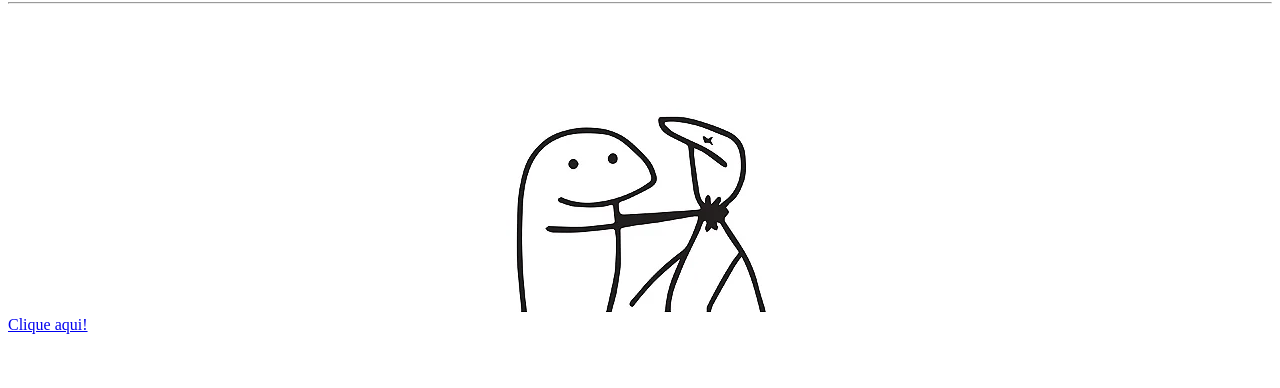
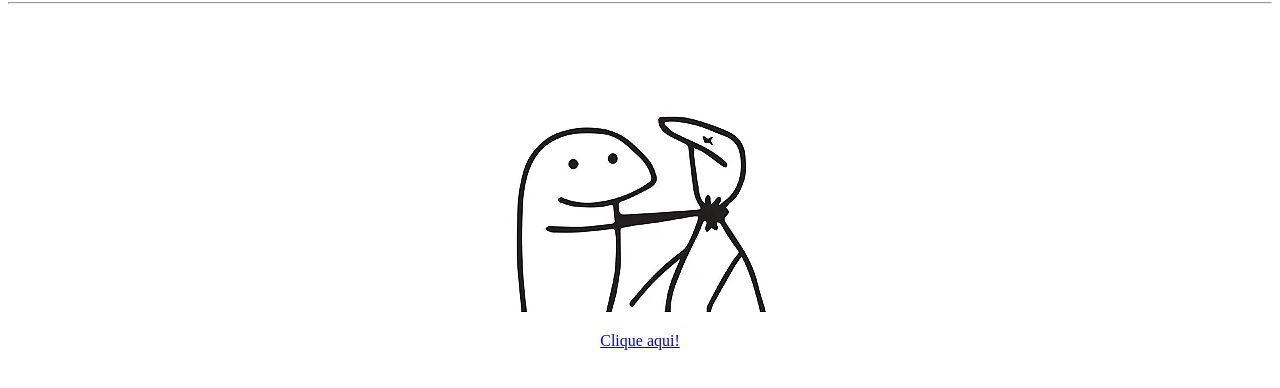
Before and after one commit to SofiaErnScheidt/P-gina-HTML-estilizada-e-responsiva, a plain HTML site: page index.html in a window 1280 px wide. Shown: the part 124-512 px from the top of the page. Drawn offline with Linux system fonts and the light colour scheme.

Commit message:
Add files via upload

```diff
--- a/index.html
+++ b/index.html
@@ -17,8 +17,8 @@
     <h1>Amar ao próximo, obstáculo o próximo! </h1>
     <hr>
     <center> <img id="img" src="img.jpg"> </center>
-    <center><a href="https://www.bibliaon.com/versiculos_de_amar_o_proximo"></center>
-        Clique aqui!</a>
+    <center><p style="text-align: center;"><a href="https://www.bibliaon.com/versiculos_de_amar_o_proximo"></center>
+    <center>  Clique aqui!</a></p> </center>
     </p>
 </body>
 </html>
--- a/style.css
+++ b/style.css
@@ -24,6 +24,7 @@ p{
 
 .menu_item{
     margin-right: 20px;
+
 }
 
 .menu_item--active .menu_link{
```
